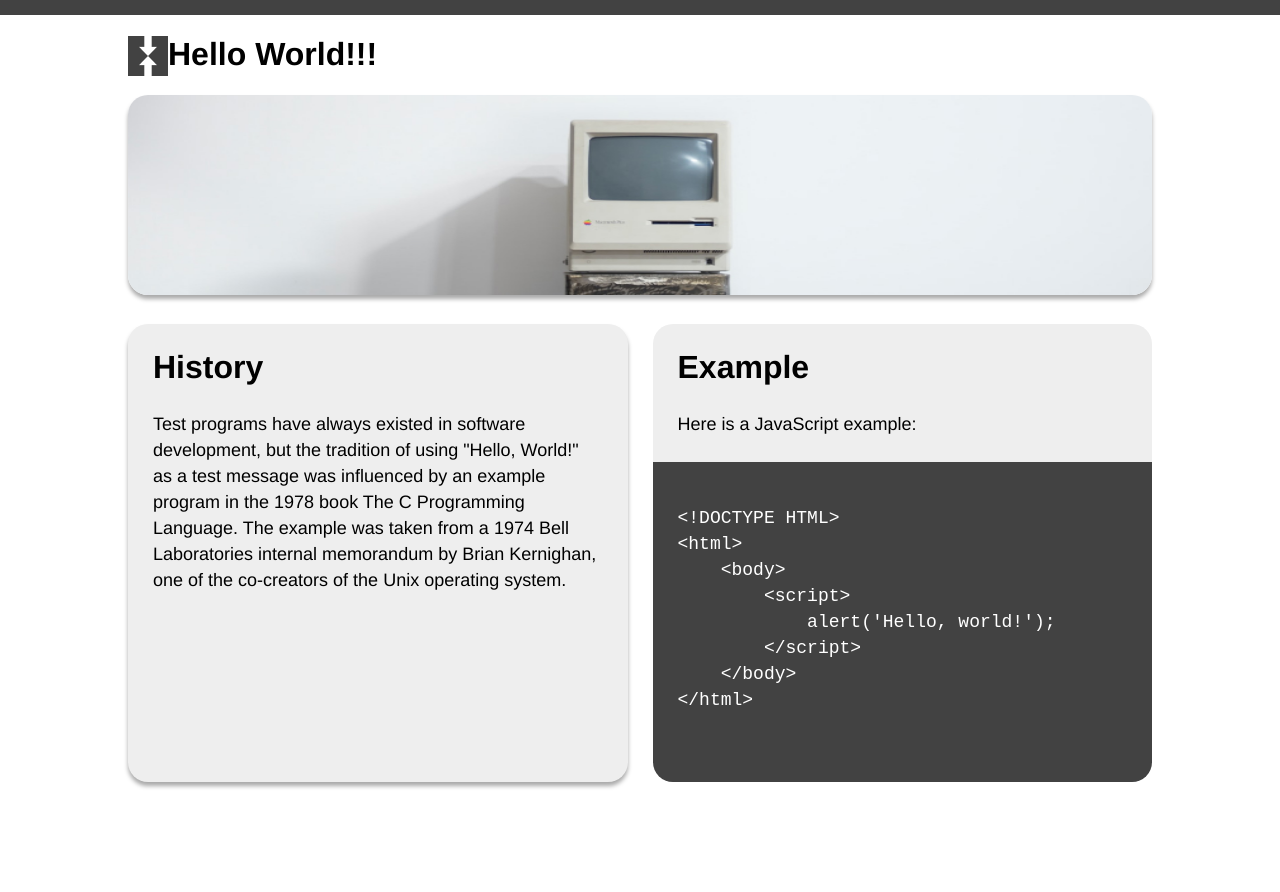
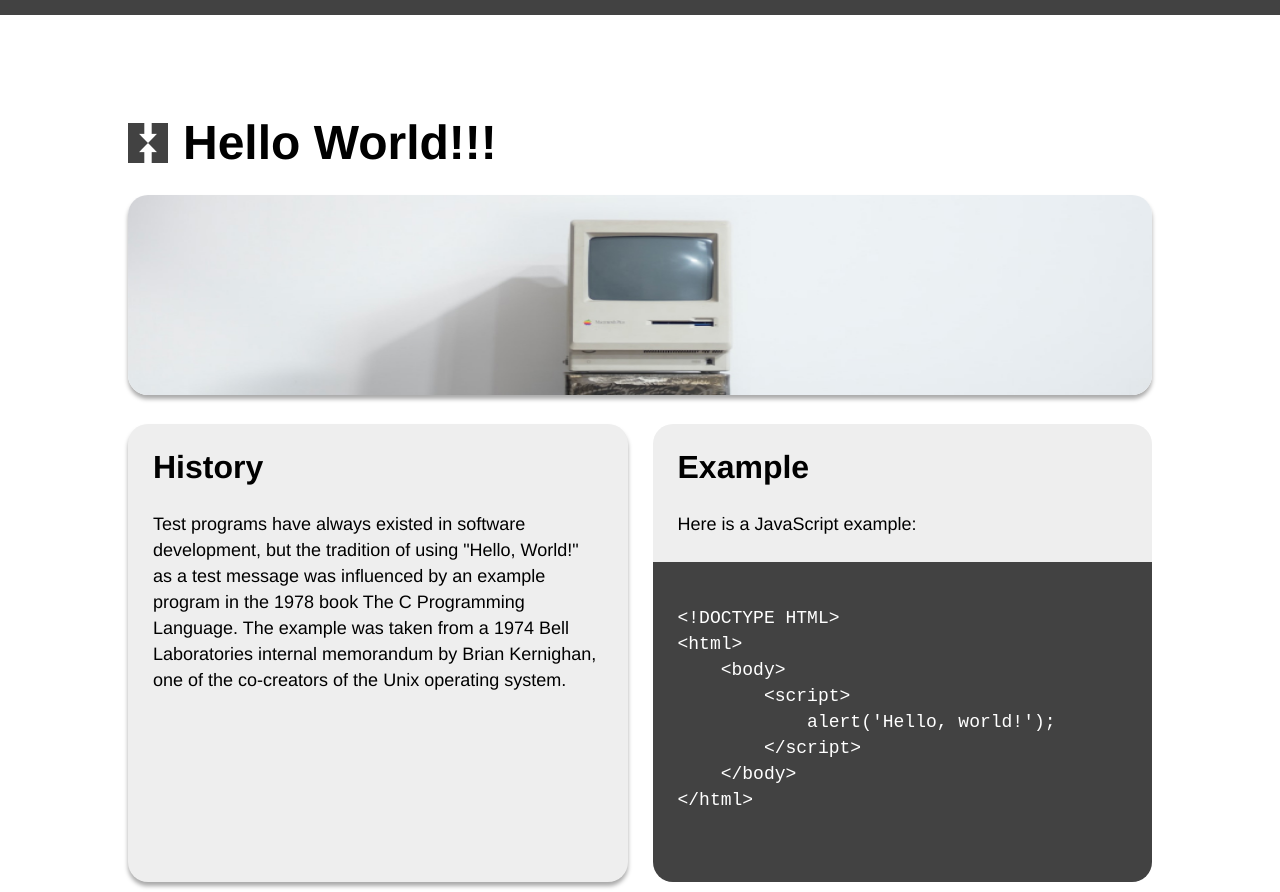
Before and after one commit to tagaychr/helloworldpt1, a plain HTML site: page index.html in a window 1280 px wide. Before the commit the page ends 800 px from the top, so only its background shows below. Drawn offline with Linux system fonts and the light colour scheme.

Commit message:
fixed header

```diff
--- a/index.html
+++ b/index.html
@@ -7,10 +7,9 @@
     </head>
     <body>
         <main>
-            <div class="title">
-                <img class="logo" src="images/Logo.png" alt="Logo">
-                <h1>Hello World!!!</h1>
-            </div>
+
+            <h1>Hello World!!!</h1>
+
 
             <img class = "mac" src="images/vintageMac.jpg" alt="Vintage mac">
             <div class="content">
--- a/screen.css
+++ b/screen.css
@@ -14,6 +14,17 @@ main{
 img {
     width: 100%;
 }
+
+h1 {
+    background-image: url('images/Logo.png');
+    background-repeat: no-repeat;
+    background-size: 40px;
+    background-position: center left;
+    font-size: 3em;
+    padding-left: 55px;
+    margin: 100px 0 25px 0;
+}
+
 .logo{
     height: 40px;
     width: 40px;
```
